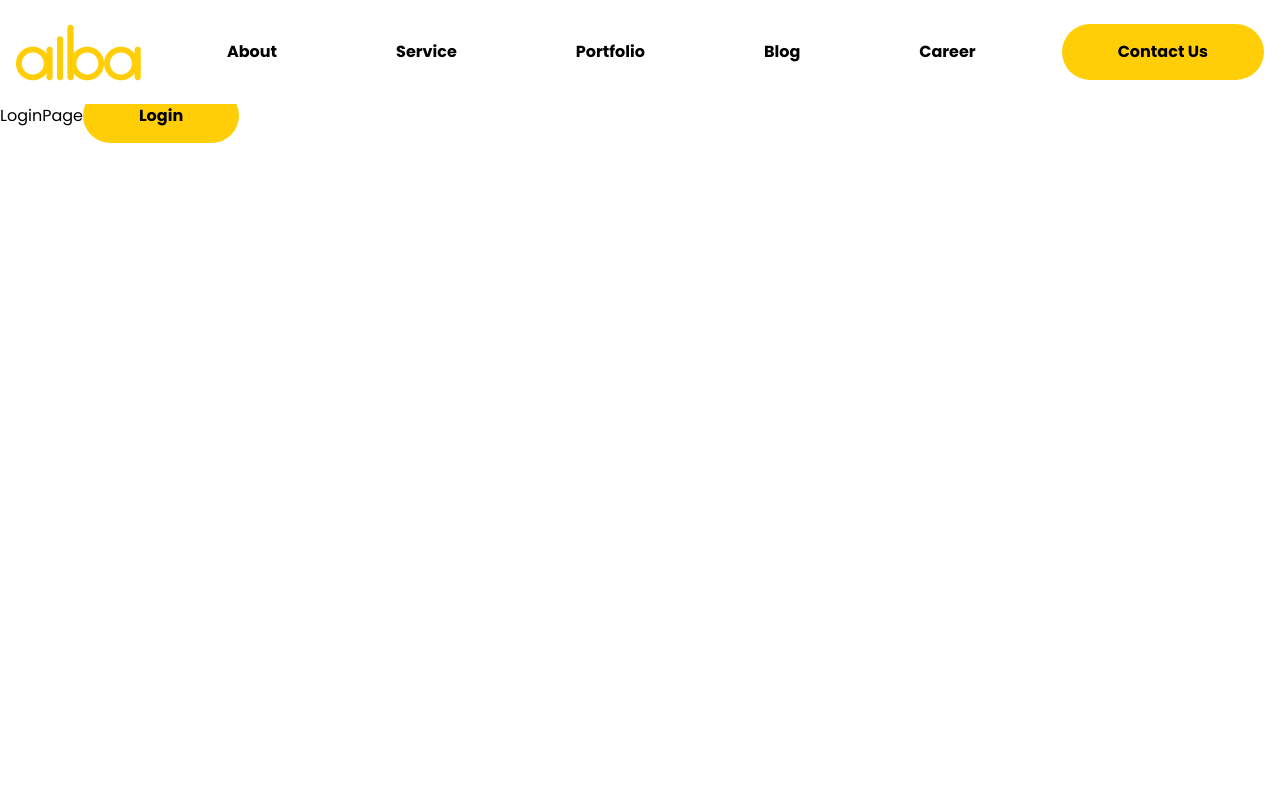
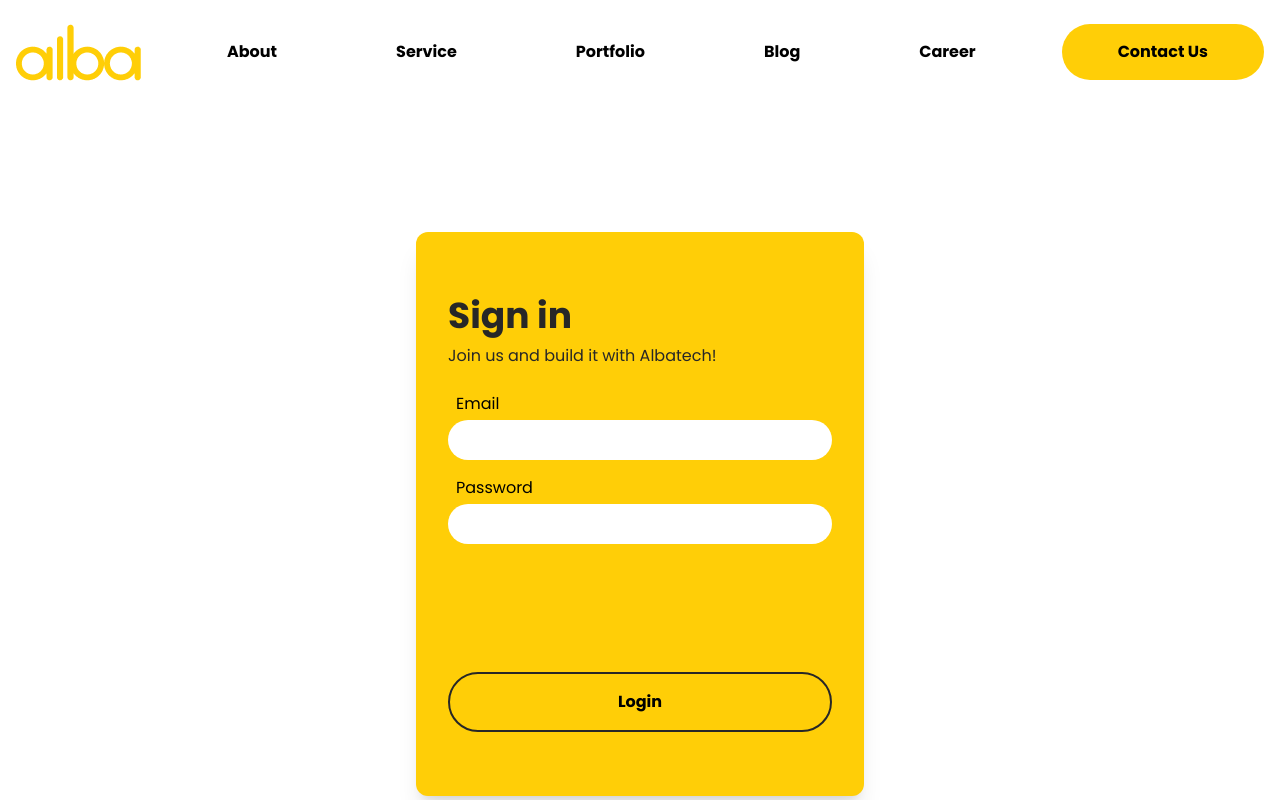
Before and after one commit to crazould/alba, a React (Vite) app: page /login in a window 1280 px wide. Shown: the top 800 px of the page. Built offline with nearby package versions, Linux system fonts and the light colour scheme.

Commit message:
add login feature

```diff
--- a/index.html
+++ b/index.html
@@ -4,7 +4,7 @@
     <meta charset="UTF-8" />
     <link rel="icon" type="image/svg+xml" href="/vite.svg" />
     <meta name="viewport" content="width=device-width, initial-scale=1.0" />
-    <title>Alba</title>
+    <title>Albatech</title>
   </head>
   <body>
     <div id="root"></div>
--- a/src/App.tsx
+++ b/src/App.tsx
@@ -1,10 +1,12 @@
 import { BrowserRouter as Router, Routes, Route } from "react-router-dom";
+import { TokenProvider } from "./context/token";
 import HomePage from "./pages";
 import LoginPage from "./pages/login";
 import ProfilePage from "./pages/profile";
 
 function App() {
   return (
+    <TokenProvider>
       <Router>
         <Routes>
           <Route path="/" element={<HomePage />} />
@@ -12,6 +14,7 @@ function App() {
           <Route path="/profile" element={<ProfilePage />} />
         </Routes>
       </Router>
+    </TokenProvider>
   );
 }
 
--- /dev/null
+++ b/src/context/token.tsx
@@ -0,0 +1,25 @@
+import { createContext, useContext, useState } from "react";
+
+interface ITokenContext {
+  token: string | null;
+  setToken: React.Dispatch<React.SetStateAction<string | null>>;
+}
+
+const TokenContext = createContext<ITokenContext>({
+  token: null,
+  setToken: () => {},
+});
+
+export function TokenProvider({ children }: { children: React.ReactNode }) {
+  const [token, setToken] = useState<string | null>("");
+
+  return (
+    <TokenContext.Provider value={{ token, setToken }}>
+      {children}
+    </TokenContext.Provider>
+  );
+}
+
+export function useTokenContext() {
+  return useContext(TokenContext);
+}
--- a/src/index.css
+++ b/src/index.css
@@ -19,6 +19,10 @@
   -webkit-text-size-adjust: 100%;
 }
 
+html {
+  scroll-behavior: smooth;
+}
+
 body {
   margin: 0;
   min-width: 320px;
--- a/src/pages/index.tsx
+++ b/src/pages/index.tsx
@@ -32,8 +32,8 @@ export default function HomePage() {
             </Link>
           </div>
         </section>
-        <section id="service" className="mx-4">
-          <div className="py-8 mx-auto max-w-7xl">
+        <section  id="service" className="mx-4 pt-[104px]">
+          <div  className="py-8 mx-auto max-w-7xl">
             <p className="text-center mb-2 text-zinc-400">Complete Package</p>
             <h2 className="font-bold text-3xl text-center text-[var(--secondary-color)] mb-8">
               From product design to software continuous delivery
@@ -80,12 +80,13 @@ export default function HomePage() {
           <div className="flex flex-col items-center py-8 mx-auto max-w-7xl bg-[var(--accent-color)] rounded-xl">
             <p className="mb-6">Is software important for your business?</p>
             <h2 className="text-4xl mb-8">Build it with Albatech</h2>
-            <button
+            <Link
               type="button"
               className="bg-[var(--accent-color)] font-bold py-4 px-14 rounded-full border-2 border-[var(--secondary-color)]"
+              to="/login"
             >
               Consultation Now
-            </button>
+            </Link>
           </div>
         </section>
       </div>
--- a/src/pages/login.tsx
+++ b/src/pages/login.tsx
@@ -1,18 +1,94 @@
-import { Link } from "react-router-dom";
+import { FormEvent, useEffect, useRef } from "react";
+import { useNavigate } from "react-router-dom";
 import Layout from "../components/layout";
+import { useTokenContext } from "../context/token";
+
+// {
+//   "email": "eve.holt@reqres.in",
+//   "password": "bebas"
+//   }
 
 export default function LoginPage() {
+  const emailRef = useRef() as React.MutableRefObject<HTMLInputElement>;
+  const passwordRef = useRef() as React.MutableRefObject<HTMLInputElement>;
+  const { token, setToken } = useTokenContext();
+  const nav = useNavigate();
+
+  async function handleLogin(e: FormEvent) {
+    e.preventDefault();
+
+    const response = await fetch("https://reqres.in/api/login", {
+      method: "POST",
+      headers: {
+        "Content-Type": "application/json",
+      },
+      body: JSON.stringify({
+        email: emailRef.current.value,
+        password: passwordRef.current.value,
+      }),
+    });
+
+    const data = await response.json();
+    switch (response.status) {
+      case 400: {
+        break;
+      }
+      case 200: {
+        setToken(data.token);
+        break;
+      }
+      default: {
+        break;
+      }
+    }
+  }
+
+  useEffect(() => {
+    if (token) nav("/profile");
+  });
+
   return (
     <Layout>
-      <div>
-        LoginPage
-        <Link
-          type="button"
-          className="bg-[var(--accent-color)] font-bold py-4 px-14 rounded-full hover:shadow-lg hover:shadow-yellow-400/50 transition duration-300"
-          to="/profile"
+      <div className="mt-32 mx-4">
+        <form
+          onSubmit={handleLogin}
+          className="flex flex-col py-8 md:py-16 px-4 md:px-8 mx-auto max-w-md bg-[var(--accent-color)] rounded-xl shadow-xl"
         >
-          Login
-        </Link>
+          <h2 className="font-bold text-4xl text-[var(--secondary-color)] mb-2">
+            Sign in
+          </h2>
+          <p className=" mb-6 text-[var(--secondary-color)]">
+            Join us and build it with Albatech!
+          </p>
+          <label className="pl-2 mb-1" htmlFor="email">
+            Email
+          </label>
+          <input
+            ref={emailRef}
+            className="mb-4 py-2 pl-4 rounded-full"
+            required
+            type="email"
+            name="email"
+            id="email"
+          />
+          <label className="pl-2 mb-1" htmlFor="password">
+            Password
+          </label>
+          <input
+            ref={passwordRef}
+            className="mb-32 py-2 pl-4 rounded-full"
+            required
+            type="password"
+            name="password"
+            id="password"
+          />
+          <button
+            type="submit"
+            className="bg-[var(--accent-color)] font-bold py-4 px-14 rounded-full border-2 border-[var(--secondary-color)]"
+          >
+            Login
+          </button>
+        </form>
       </div>
     </Layout>
   );
--- a/src/pages/profile.tsx
+++ b/src/pages/profile.tsx
@@ -1,9 +1,20 @@
-import Layout from '../components/layout'
+import { useEffect } from "react";
+import { useNavigate } from "react-router-dom";
+import Layout from "../components/layout";
+import { useTokenContext } from "../context/token";
 
 export default function ProfilePage() {
+  const { token } = useTokenContext();
+  const nav = useNavigate();
+
+  useEffect(() => {
+    if (!token) nav("/login");
+  });
+
   return (
     <Layout>
       <h1>Profile Page</h1>
+      <p>token: {token}</p>
     </Layout>
-  )
+  );
 }
```
Lines whose indentation alone changed are shown as unchanged.
